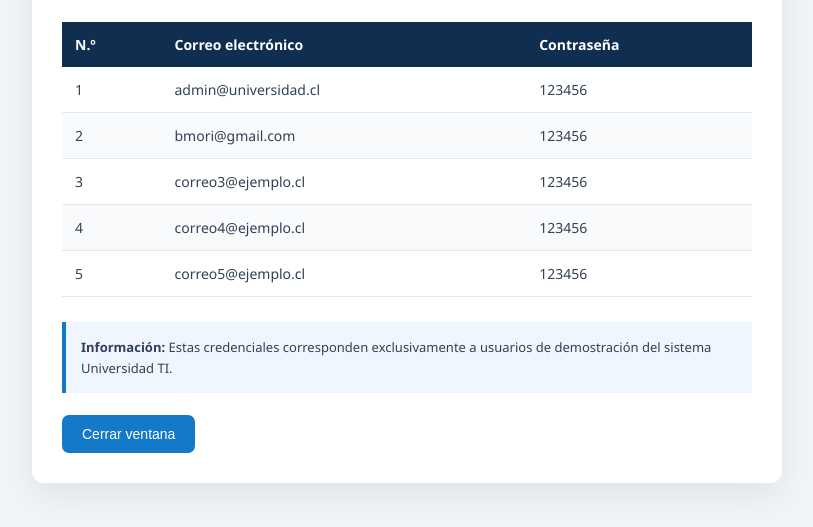
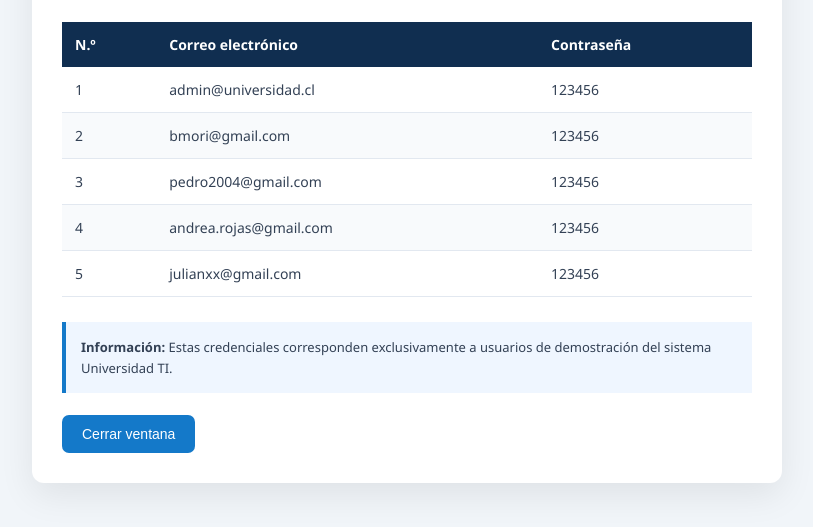
Before and after one commit to ClaudioIvanGT1965/universidad-ti, a plain HTML site: page src/main/resources/static/usuarios-prueba.html in a window 1280 px wide. Shown: the part 133-660 px from the top of the page, without its empty margins (233-1046 px from the left). Drawn offline with Linux system fonts and the light colour scheme.

Commit message:
ModificaDatosPruebas
Modifica datos prueba desde base de datos

```diff
--- a/src/main/resources/static/usuarios-prueba.html
+++ b/src/main/resources/static/usuarios-prueba.html
@@ -183,19 +183,19 @@
 
                 <tr>
                     <td>3</td>
-                    <td>correo3@ejemplo.cl</td>
+                    <td>pedro2004@gmail.com</td>
                     <td>123456</td>
                 </tr>
 
                 <tr>
                     <td>4</td>
-                    <td>correo4@ejemplo.cl</td>
+                    <td>andrea.rojas@gmail.com</td>
                     <td>123456</td>
                 </tr>
 
                 <tr>
                     <td>5</td>
-                    <td>correo5@ejemplo.cl</td>
+                    <td>julianxx@gmail.com</td>
                     <td>123456</td>
                 </tr>
 
```
